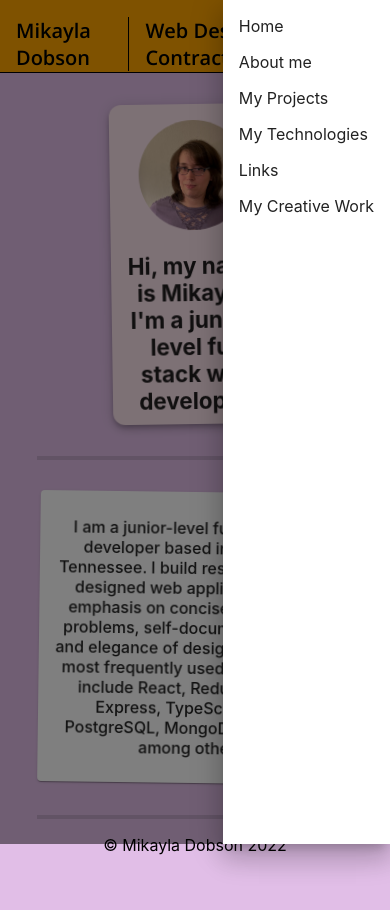
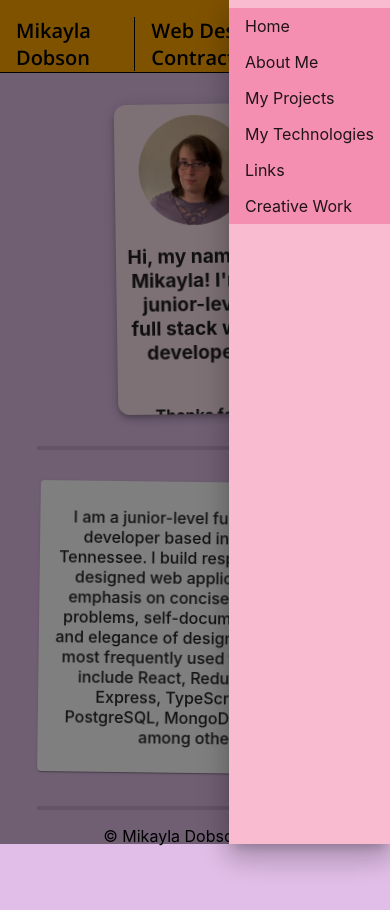
Before and after one commit to innocuous-symmetry/mikayla-dobson-dev, a React (Vite) app: page / in a window 390 px wide. Both pictures are taken after a click on the button 342 px from the left and 36 px from the top of the page. Shown: the top 910 px of the page. Built offline with nearby package versions, Linux system fonts and the light colour scheme.

Commit message:
modifying search function

```diff
--- a/src/components/Navbar.jsx
+++ b/src/components/Navbar.jsx
@@ -3,7 +3,20 @@ import { useEffect, useState } from "react"
 import { useNavigate } from "react-router-dom";
 
 import MenuIcon from '@mui/icons-material/Menu';
+import { SidebarStyle } from "../styles/Style";
 import '../sass/Navbar.scss';
+import { v4 } from "uuid";
+
+const { background, list, listItem } = SidebarStyle;
+
+const navOptions = [
+    "Home",
+    "About Me",
+    "My Projects",
+    "My Technologies",
+    "Links",
+    "Creative Work"
+]
 
 export default function Navbar() {
     const [open, setOpen] = useState(false);
@@ -12,6 +25,7 @@ export default function Navbar() {
     const navigate = useNavigate();
 
     useEffect(() => {
+        setOpen(false);
         switch (selected) {
             case 0:
                 navigate('/');
@@ -50,44 +64,29 @@ export default function Navbar() {
                 </Button>
             </div>
 
-            <Drawer anchor="right" open={open} onClose={() => setOpen(false)}>
-                <List component="nav">
+            <Drawer
+                anchor="right"
+                onClose={() => setOpen(false)}
+                open={open}
+            >
 
-                    <ListItem button
-                        selected={selected===0}
-                        onClick={() => setSelected(0)}>
-                            Home
-                    </ListItem>
+                <List sx={list} component="nav">
 
-                    <ListItem button
-                        selected={selected===1}
-                        onClick={() => setSelected(1)}>
-                            About me
-                    </ListItem>
+                    {
+                        navOptions.map(each => {
+                            let idx = navOptions.indexOf(each);
+                            return (
+                                <ListItem button
+                                    sx={listItem}
+                                    key={v4()}
+                                    selected={selected === idx}
+                                    onClick={() => setSelected(idx)}>
+                                        {each}
+                                </ListItem>
+                            )
+                        })
+                    }
 
-                    <ListItem button
-                        selected={selected===2}
-                        onClick={() => setSelected(2)}>
-                            My Projects
-                    </ListItem>
-
-                    <ListItem button
-                        selected={selected===3}
-                        onClick={() => setSelected(3)}>
-                            My Technologies
-                    </ListItem>
-
-                    <ListItem button
-                        selected={selected===4}
-                        onClick={() => setSelected(4)}>
-                            Links
-                    </ListItem>
-
-                    <ListItem button
-                        selected={selected===5}
-                        onClick={() => setSelected(5)}>
-                            My Creative Work
-                    </ListItem>
                 </List>
             </Drawer>
         </header>
--- a/src/pages/Links.jsx
+++ b/src/pages/Links.jsx
@@ -2,14 +2,14 @@ import Card from '@mui/material/Card';
 
 import { DocumentStyle } from '../styles/Style';
 
-const { htmlTheme, stockGallery } = DocumentStyle;
+const { htmlTheme } = DocumentStyle;
 
 export default function Links() {
     return (
         <div style={htmlTheme}>
             <h1>Find more about my work at the links below!</h1>
 
-            <div style={stockGallery}>
+            <div>
                 <Card>
                     {/* An image here for a Github logo? */}
                     <a href="https://github.com/innocuous-symmetry">My Github</a>
--- a/src/pages/Projects.jsx
+++ b/src/pages/Projects.jsx
@@ -15,31 +15,72 @@ const defaultFilter = {
 export default function Projects() {
     const [results, setResults] = useState();
     const [filter, setFilter] = useState(defaultFilter);
-    const [panelStyle, setPanelStyle] = useState('');
+    const [text, setText] = useState();
 
     const searchInput = useRef();
     const languageFilter = useRef();
-    const projectPage = useRef();
 
     useEffect(() => {
-        if (!filter) setResults(projectsArray.map(each => each.jsx));
+        let result = [];
 
-        if (filter) {
-            let result = projectsArray;
-            if (filter.searchTerm) {
-                let termLower = filter.searchTerm.toLowerCase();
-                result = result.filter(obj => obj.name.toLowerCase().includes(termLower));
+        if (filter === defaultFilter) {
+            setResults(projectsArray.map(each => each.jsx));
+            return;
+        }
+
+        if (filter.searchTerm) {
+            let termLower = filter.searchTerm.toLowerCase();
+
+            let i = 0;
+            while (i < text.length) {
+                for (let field of text[i].text) {
+                    if (field.includes(termLower)) {
+                        result.push(projectsArray[i]);
+                        break;
+                    } else {
+                        continue;
+                    }
+                }
+                i++;
             }
-            if (filter.language) {
-                let adjustedLang = ((filter.language === 'PostgreSQL' || filter.language === "Express") ? "PERN" : filter.language);
-                result = result.filter(obj => obj.languages.includes(adjustedLang));
+        } else if (filter.inProgress) {
+            result = result.filter(obj => !obj.inProgress);
+        }
+
+        setResults(result.map(each => each.jsx));
+    }, [filter]);
+
+    useEffect(() => {
+        let projectText = [];
+        let i = 0;
+        while (i < projectsArray.length) {
+            let project = {
+                projectID: i,
+                text: []
             }
 
-            if (filter.inProgress) result = result.filter(obj => !obj.inProgress);
+            for (let each of projectsArray[i].jsx.props.children) {
+                if (Array.isArray(each.props.children)) {
+                    for (let nested of each.props.children) {
+                        if (typeof nested === 'string') {
+                            const newText = nested.toLowerCase();
+                            project.text.push(newText);
+                        } else {
+                            const newText = nested.props.children.toLowerCase();
+                            project.text.push(newText);
+                        }
+                    }
+                } else {
+                    const newText = each.props.children.toLowerCase();
+                    project.text.push(newText);
+                }
+            }
 
-            setResults(result.map(each => each.jsx));
+            projectText.push(project);
+            i++;
         }
-    }, [filter]);
+        setText(projectText);
+    }, [])
 
     const handleChange = (e) => {
         e.preventDefault();
@@ -55,33 +96,11 @@ export default function Projects() {
         languageFilter.current.value = '';
     }
 
-    useEffect(() => {
-        const handleScroll = (e) => {
-            let position = window.scrollY;
-
-            if (position > 150) {
-                setPanelStyle("filter-anim-one");
-            } else {
-                setPanelStyle("");
-            }
-        }
-
-        window.addEventListener('scroll', handleScroll);
-
-        return () => {
-            window.removeEventListener('scroll', handleScroll);
-        }
-    }, []);
-
-    useEffect(() => {
-        console.log(panelStyle);
-    }, [panelStyle]);
-
     return (
         <div className="projects-page" style={htmlTheme}>
             <h1>Check out these projects from my portfolio!</h1>
 
-            <section className={`filter-panel ${panelStyle}`}>
+            <section className={`filter-panel`}>
                 <h2>Filter by:</h2>
                 <div className="filter-controls">
                     <input
--- a/src/pages/Welcome.jsx
+++ b/src/pages/Welcome.jsx
@@ -6,8 +6,8 @@ import '../sass/pages/Welcome.scss';
 
 import { DocumentStyle, WelcomePage } from '../styles/Style';
 
-const { pageTheme, galleryTheme, galleryRow, galleryPages, welcomeFooter, mainHeaderCard } = WelcomePage;
-const { buttonStyle, galleryArrowStyle, galleryCards, dividerStyle } = DocumentStyle;
+const { pageTheme, welcomeFooter, mainHeaderCard } = WelcomePage;
+const { dividerStyle } = DocumentStyle;
 
 // Web page logic
 
--- a/src/sass/App.scss
+++ b/src/sass/App.scss
@@ -8,17 +8,51 @@
     top: 4.5rem;
   }
 
+  // tablet queries
   @media only screen and (max-width: 1050px) {
-    .app-navbar {
-      background-color: red;
+    .welcome-page {
+      #header-card {
+        padding: 0.7rem;
+        h3 {
+          font-size: 1.2rem;
+        }
+        h4 {
+          font-size: 1rem;
+        }
       }
     }
 
+    .about-me-page {
+      height: auto;
+      .about-gallery {
+        width: 90vw;
+        height: 100%;
+        flex-flow: column nowrap;
+        align-items: center;
+        .fade {
+          width: 400px;
+          height: 300px;
+          overflow-y: scroll;
+        }
+      }
+    }
+
+    .projects-page {
+      .filter-panel {
+        width: 65%;
+      }
+    }
+  }
+
+  // mobile queries
   @media only screen and (max-width: 600px) {
     .app-navbar {
       background-color: orange;
         .navbar-left {
             width: 80vw;
+        }
+        .navbar-right {
+          width: 20vw;
         }
         a, h2 {
             font-weight: 600;
--- a/src/sass/Navbar.scss
+++ b/src/sass/Navbar.scss
@@ -50,4 +50,9 @@
     position: relative;
     padding-left: 1rem;
   }
+
+  // drawer component
+  .side-drawer {
+    background-color: red;
   }
+}
--- a/src/sass/pages/Projects.scss
+++ b/src/sass/pages/Projects.scss
@@ -18,13 +18,6 @@
         justify-content: space-between;
         width: 80%;
       }
-
-    }
-    .filter-anim-one {
-      position: sticky;
-      left: 2rem;
-      top: 6rem;
-      justify-content: flex-start;
     }
 
     .project-cards {
--- a/src/styles/Style.js
+++ b/src/styles/Style.js
@@ -7,52 +7,25 @@ export const DocumentStyle = {
         flexDirection: 'column',
         alignItems: 'center',
         minHeight: '100vh',
-        height: '100%',
-    },
-    linkStyle: {
-        color: deepPurple[300],
-        textDecoration: 'none'
-    },
-    buttonStyle: {
-        backgroundColor: deepPurple[200],
-        color: deepPurple[500],
-        '&:hover': {
-            backgroundColor: purple[400],
-            color: deepPurple[50],
-        },
-        width: '25vw',
-        height: '10rem',
-        margin: '2rem',
-    },
-    galleryArrowStyle: {
-        width: '8vw',
-        height: '10rem',
-        display: 'flex',
-        justifyContent: 'center',
-        color: deepPurple[50],
-        backgroundColor: deepPurple[400],
-        '&:hover': {
-            backgroundColor: deepPurple[500],
-        }
-    },
-    galleryCards: {
-        width: '3rem',
-        height: '1rem',
-        margin: '0.8rem'
     },
     dividerStyle: {
         width: '80%',
         color: '#000000',
         borderWidth: '2px'
+    }
+}
+
+export const SidebarStyle = {
+    background: {
+        backgroundColor: purple[300],
+        opacity: 0.7,
     },
-
-    stockGallery: {
-        display: 'flex',
-        flexDirection: 'row',
-        justifyContent: 'space-between',
-        alignItems: 'center',
-        width: '85vw',
-        height: '45vh',
+    list: {
+        height: '100vh',
+        backgroundColor: pink[100]
+    },
+    listItem: {
+        backgroundColor: pink[200]
     }
 }
 
@@ -124,39 +97,11 @@ export const AboutMePage = {
     projectCards: {
         backgroundColor: indigo[800],
         color: indigo[50],
-        width: '300px',
-        height: '300px',
-        padding: '2rem',
     },
     cardDimensions: {
         display: 'flex',
         flexDirection: 'column',
         borderRadius: '12px',
         textAlign: 'center',
-    },
-    aboutGallery: {
-        display: 'flex',
-        height: '70vh',
-        width: '80vw',
-        justifyContent: 'space-around',
-        margin: '2rem',
     }
 }
-
-export const TechnologiesPage = {
-    technologyCard: {
-        backgroundColor: indigo[50],
-        width: '40vw',
-        margin: '2rem',
-        borderRadius: '15px',
-    }
-}
-
-export const ProjectsPage = {
-    projectsButton: {
-        backgroundColor: purple[500],
-        color: indigo[50],
-        height: '45%',
-        width: '5%',
-    },
-}
```
Also changed, not shown: src/pages/AboutMe.jsx (+5 -6 lines), src/sass/pages/AboutMe.scss (+15 -0 lines). Lines whose indentation alone changed are shown as unchanged.
